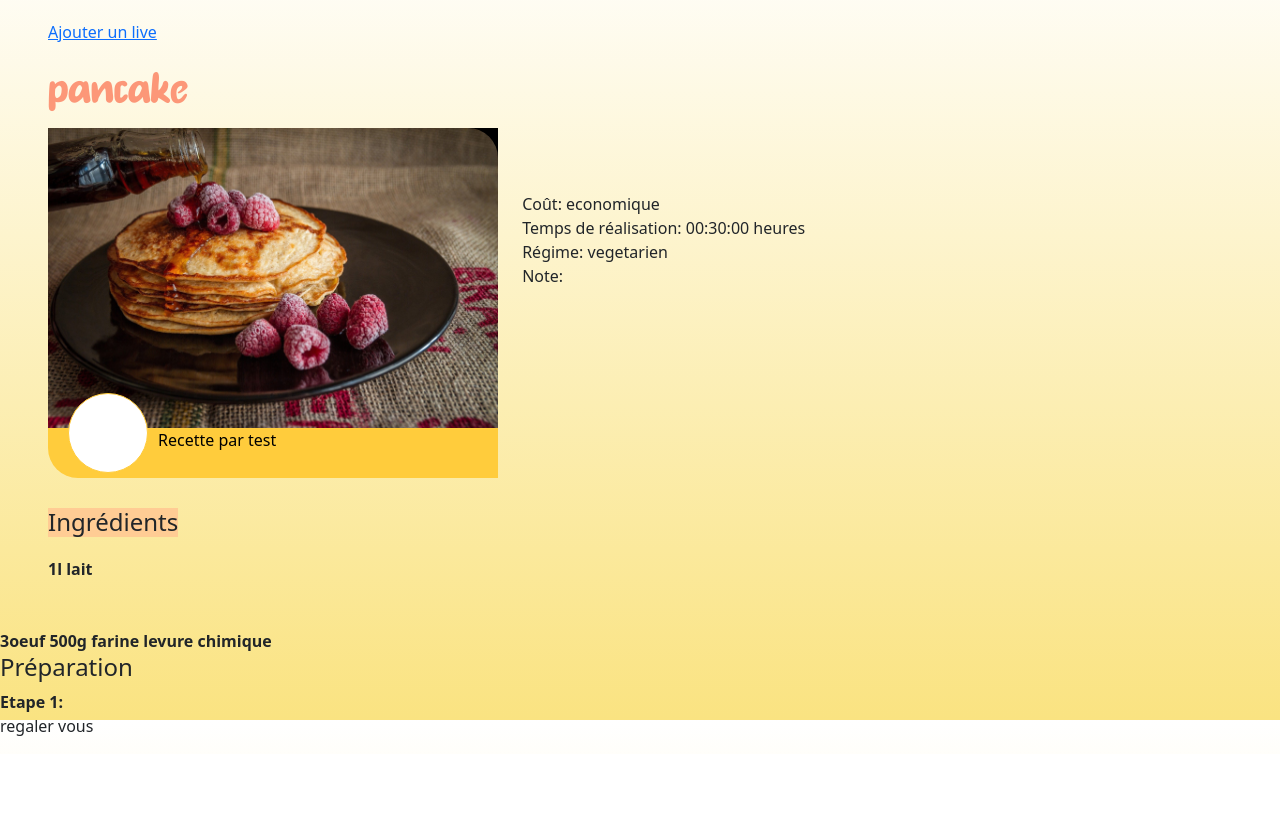
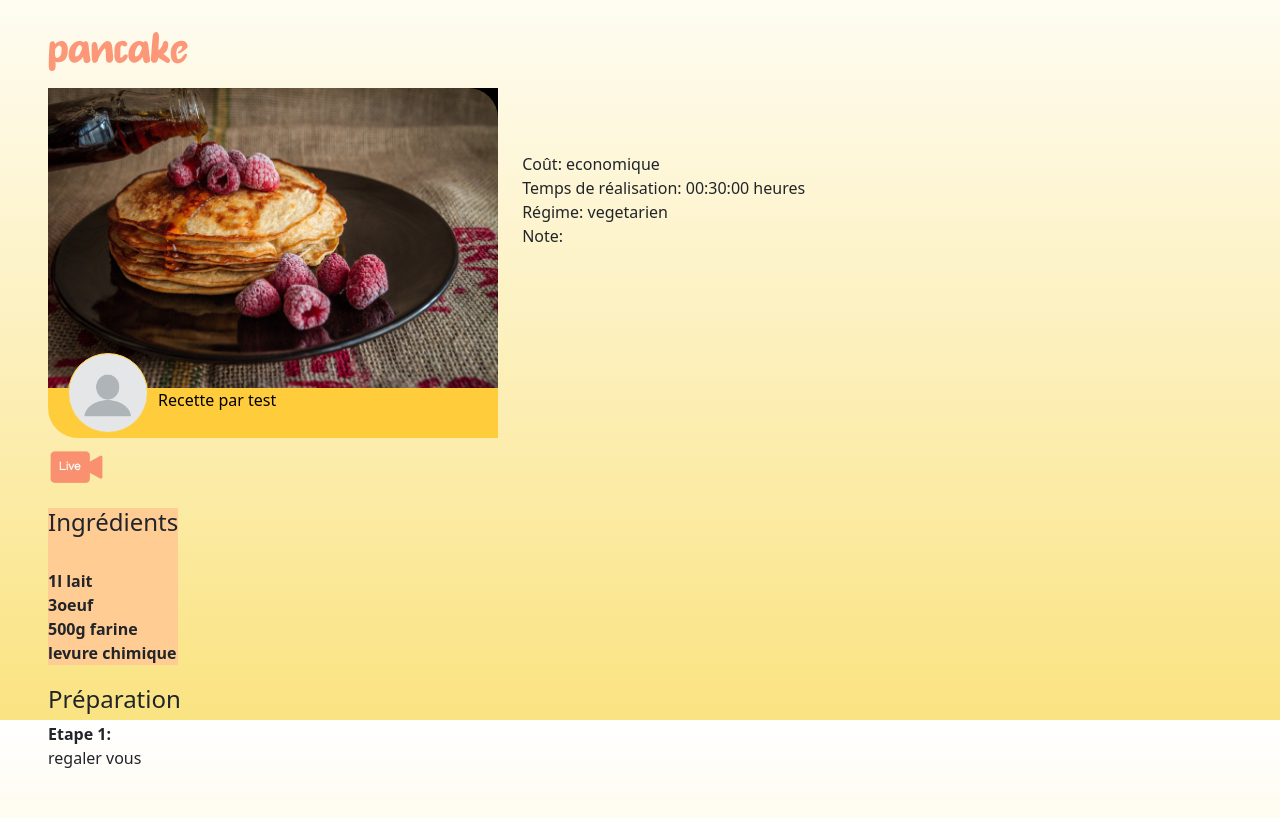
Before and after one commit to Proget-DevOn/YouMeal-, a PHP site: page /affiche_recette.php?id_recette=30 in a window 1280 px wide. Shown: the part 80-898 px from the top of the page. Before the commit the page ends 816 px from the top, so only its background shows below. Run offline with PHP 8.4, Linux system fonts and the light colour scheme; a user stored in the database is signed in; data comes from the database, SQL or seed files in the repository; some libraries are stand-ins or nearby versions.

Commit message:
bouton live et photo profil

```diff
--- a/affiche_recette.php
+++ b/affiche_recette.php
@@ -32,8 +32,6 @@
 
     <div class="div_recette">
 
-      <p><a href="cree_live.php?id_recette=<?php  echo $_GET['id_recette']; ?>">Ajouter un live</a></p>
-
       <?php
       $sql="SELECT * FROM recettes WHERE id_recette='".$_GET['id_recette']."'";
       $req= $conn->query($sql);
@@ -48,6 +46,7 @@
             <a href="profil.php?pseudo=<?php  echo $donnees['auteur']; ?>">Recette par <?php  echo $donnees['auteur'];?></a>
           </div>
         </div>
+
         <div class="infos_recette">
           <p class="une_info">Coût: <?php echo $donnees['cout']; ?></p>
           <p class="une_info">Temps de réalisation: <?php  echo $donnees['temps_execution'];?> heures</p>
@@ -57,6 +56,10 @@
         <?php
       }?>
 
+      <div>
+      <a href="cree_live.php?id_recette=<?php  echo $_GET['id_recette']; ?>"><img src="ressources/live.png" alt="planifier un live" style="display:block;"></a>
+      </div>
+
       <div class="ingredients">
         <h4>Ingrédients</h4>
         <?php
@@ -65,8 +68,7 @@
           while($donnees = $req->fetch(PDO::FETCH_ASSOC))
           {
             ?>
-            <strong><?php  echo $donnees['nom_ingredient']; ?></strong>
-            </div>
+            <strong><?php  echo $donnees['nom_ingredient']; ?></strong><br>
             <?php
           }
         ?>
--- a/css/affiche_recette.css
+++ b/css/affiche_recette.css
@@ -80,7 +80,7 @@ body{
     width: 80px;
     height: 80px;
     border-radius: 40px;
-    background: white;
+    background-color: white;
     background-size:contain;
     background-repeat: no-repeat;
     border: 1px solid #ffcc3c;
@@ -88,6 +88,7 @@ body{
     bottom: -45px;
     left: 20px;
     z-index: 2;
+    background-image: url("../ressources/images/profil_vide.jpg");
 }
 
 .une_info{
```
Also changed, not shown: cree_live.php (+3 -23 lines), ressources/images/profil_vide.jpg (added), ressources/live.png (added).
